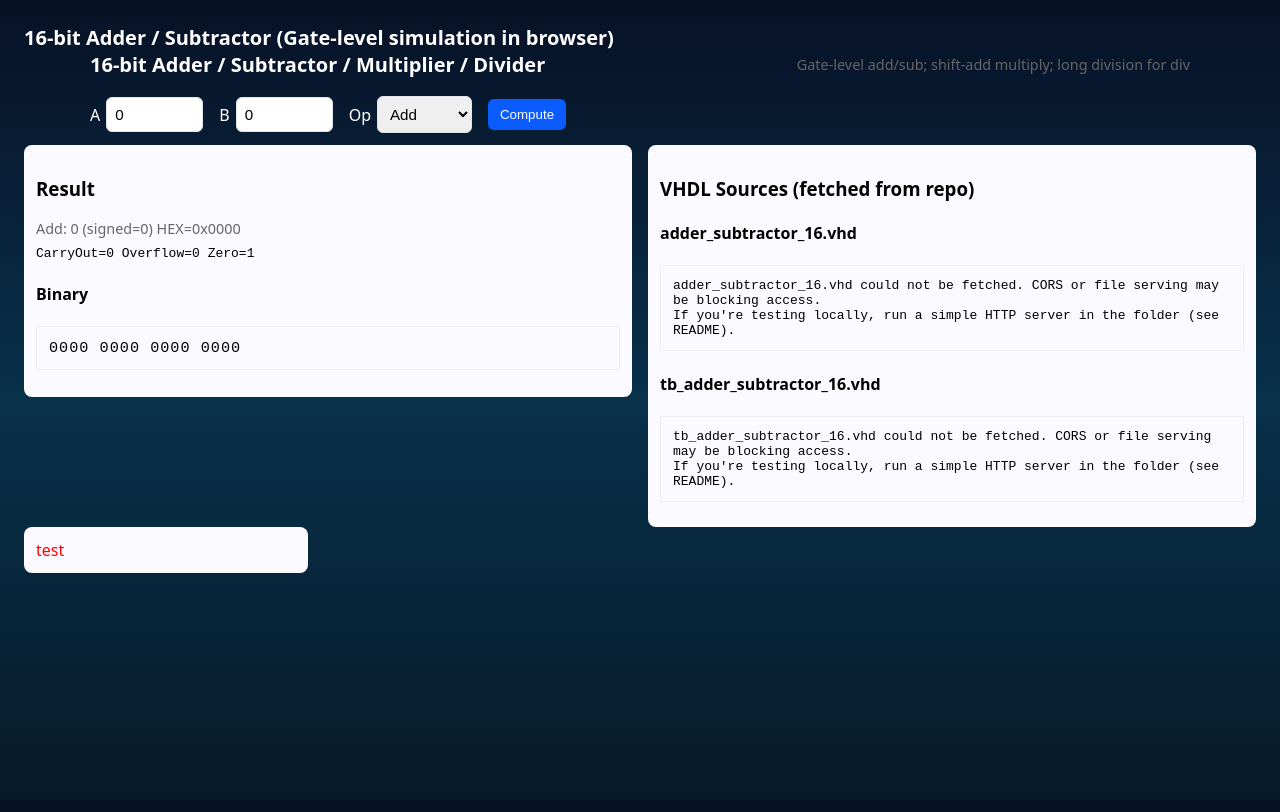
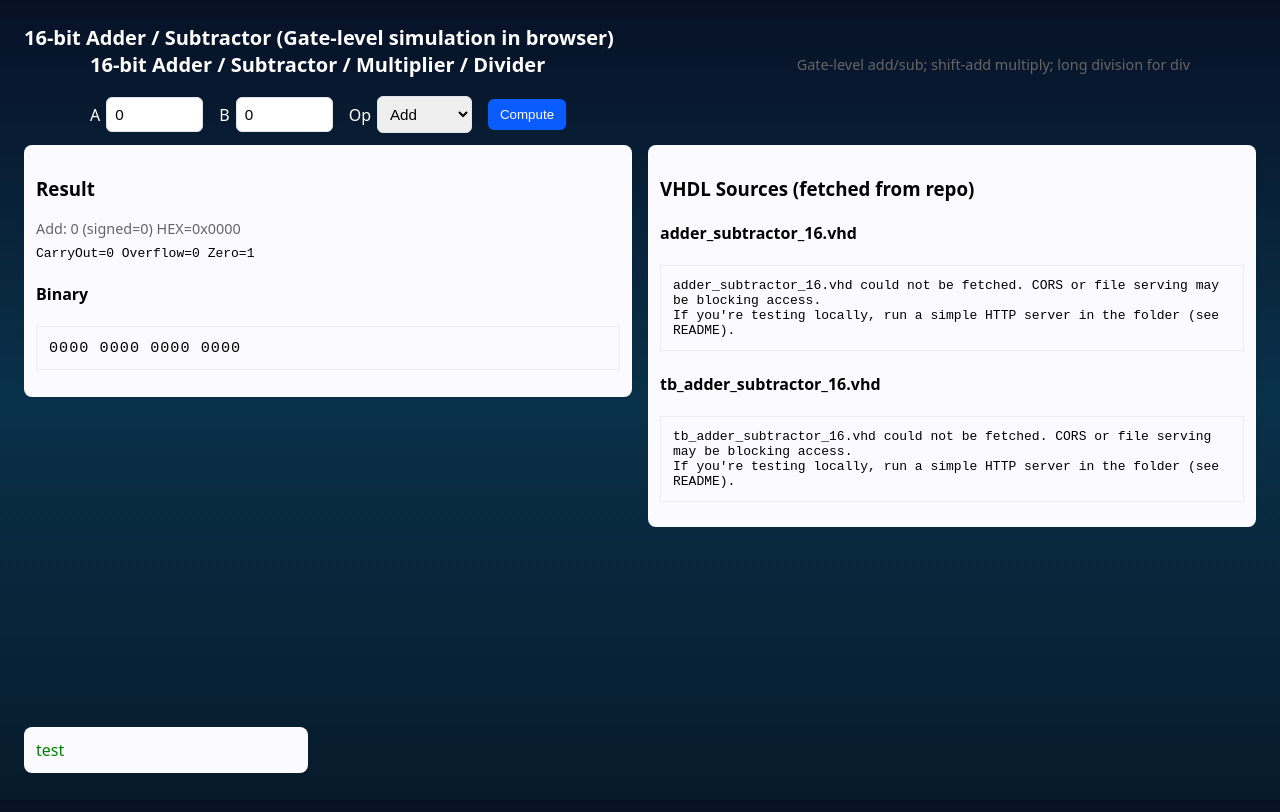
Before and after one commit to Jaycelovvorn/Cavatappi, a plain HTML site: page index.html in a window 1280 px wide. Drawn offline with Linux system fonts and the light colour scheme; no server answers.

Commit message:
Update index.html

```diff
--- a/index.html
+++ b/index.html
@@ -200,7 +200,7 @@
   fetchVHDL('vhdl1','adder_subtractor_16.vhd');
   fetchVHDL('vhdl2','tb_adder_subtractor_16.vhd');
   </script>
-  <div class="card" style="width:230px;color:red;position:fixed;">
+  <div class="card" style="width: 230px; color: green; position: absolute; margin-top: 200px;">
     test
   </div>
 </body>
```
